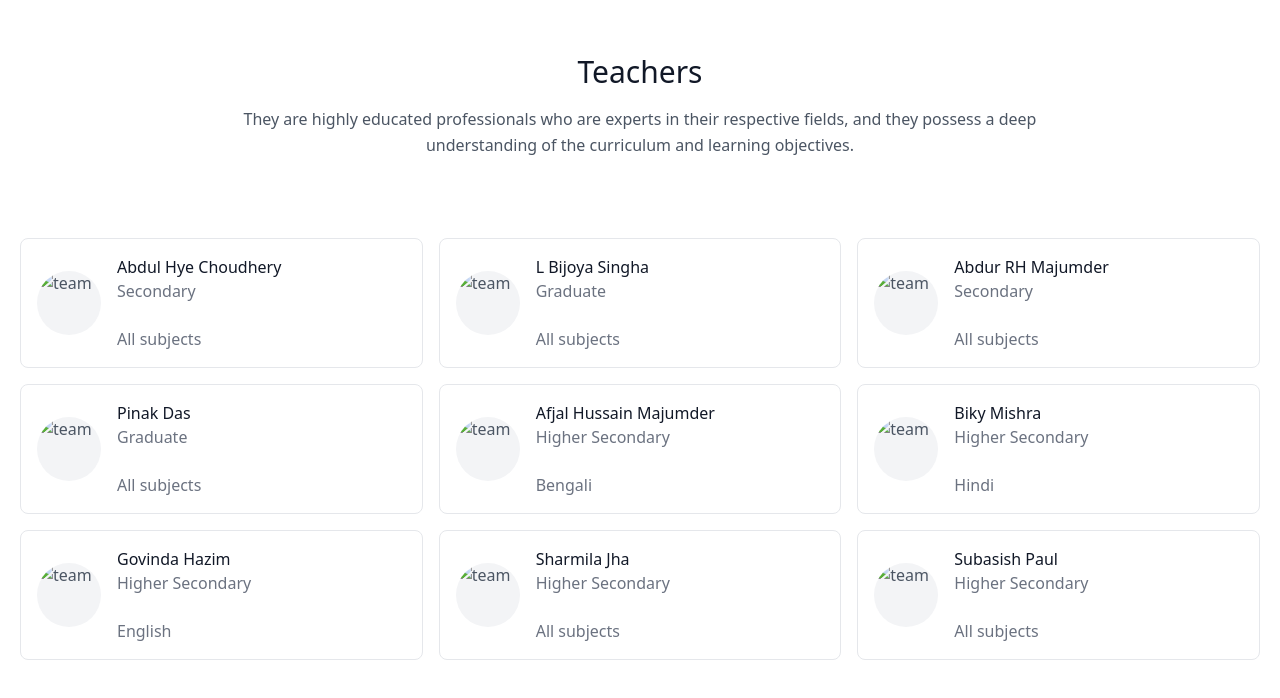
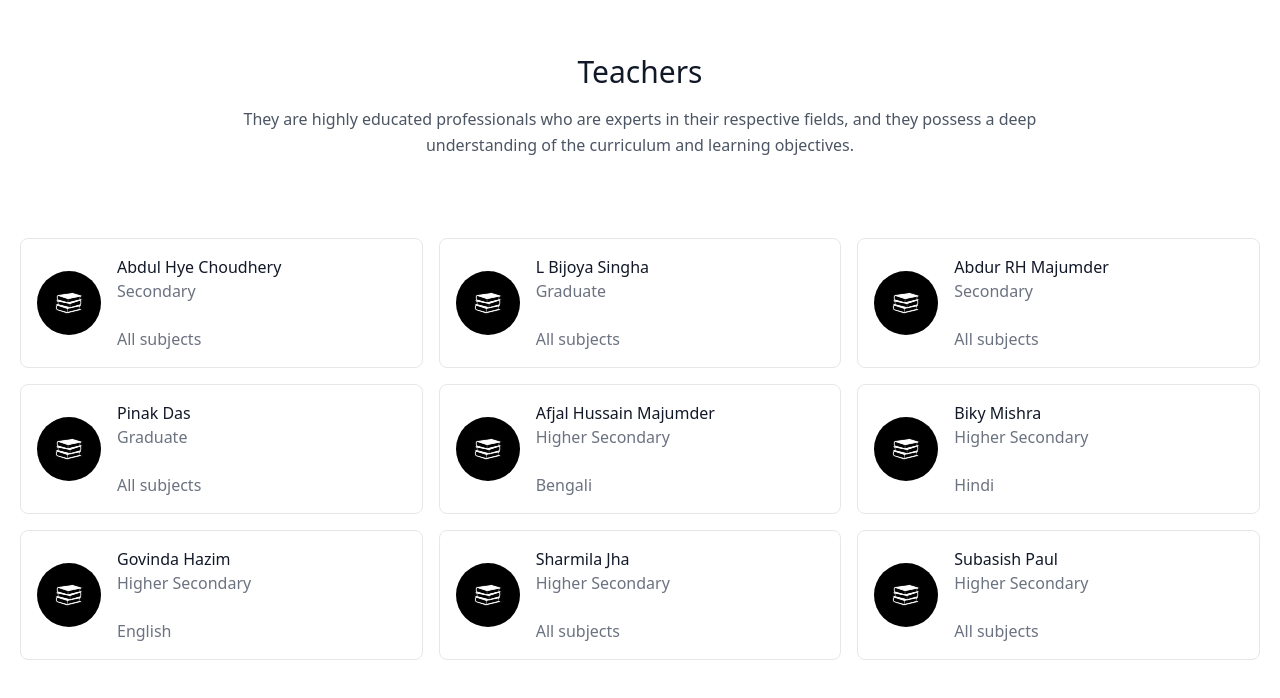
Before and after one commit to kbis0/manipurmaktabschool, a plain HTML site: page index.html in a window 1280 px wide. Shown: the part 1140-1838 px from the top of the page. Drawn offline with nearby package versions, Linux system fonts and the light colour scheme.

Commit message:
Update index.html

```diff
--- a/index.html
+++ b/index.html
@@ -10,7 +10,7 @@
   <header class="text-gray-600 body-font">
   <div class="container mx-auto flex flex-wrap p-5 flex-col md:flex-row items-center">
     <a class="flex title-font font-medium items-center text-gray-900 mb-4 md:mb-0">
-      <img alt="content" class="object-cover object-center h-20 w-20" src="pictures/school logo.png">
+      <img alt="content" class="object-cover object-center h-20 w-20" src="school logo.png">
       <span class="ml-6 text-xl">334 Manipur Maktab</span>
     </a>
     <nav class="md:ml-auto flex flex-wrap items-center text-base justify-center">
@@ -30,7 +30,7 @@
   <div class="container px-5 py-24 mx-auto flex flex-col">
     <div class="lg:w-4/6 mx-auto">
       <div class="rounded-lg h-64 overflow-hidden">
-        <img alt="content" class="object-cover object-center h-full w-full" src="pictures/School.png">
+        <img alt="content" class="object-cover object-center h-full w-full" src="School.png">
       </div>
       <div class="flex flex-col sm:flex-row mt-10">
         <div class="sm:w-1/3 text-center sm:pr-8 sm:py-8">
@@ -62,7 +62,7 @@
     <div class="flex flex-wrap -m-2">
       <div class="p-2 lg:w-1/3 md:w-1/2 w-full">
         <div class="h-full flex items-center border-gray-200 border p-4 rounded-lg">
-          <img alt="team" class="w-16 h-16 bg-gray-100 object-cover object-center flex-shrink-0 rounded-full mr-4" src="pictures/books.jpg">
+          <img alt="team" class="w-16 h-16 bg-gray-100 object-cover object-center flex-shrink-0 rounded-full mr-4" src="books.jpg">
           <div class="flex-grow">
             <h2 class="text-gray-900 title-font font-medium">Abdul Hye Choudhery</h2>
             <p class="text-gray-500">Secondary</p><br>
@@ -73,7 +73,7 @@
       </div>
       <div class="p-2 lg:w-1/3 md:w-1/2 w-full">
         <div class="h-full flex items-center border-gray-200 border p-4 rounded-lg">
-          <img alt="team" class="w-16 h-16 bg-gray-100 object-cover object-center flex-shrink-0 rounded-full mr-4" src="pictures/books.jpg">
+          <img alt="team" class="w-16 h-16 bg-gray-100 object-cover object-center flex-shrink-0 rounded-full mr-4" src="books.jpg">
           <div class="flex-grow">
             <h2 class="text-gray-900 title-font font-medium">L Bijoya Singha</h2>
             <p class="text-gray-500">Graduate</p><br>
@@ -83,7 +83,7 @@
       </div>
       <div class="p-2 lg:w-1/3 md:w-1/2 w-full">
         <div class="h-full flex items-center border-gray-200 border p-4 rounded-lg">
-          <img alt="team" class="w-16 h-16 bg-gray-100 object-cover object-center flex-shrink-0 rounded-full mr-4" src="pictures/books.jpg">
+          <img alt="team" class="w-16 h-16 bg-gray-100 object-cover object-center flex-shrink-0 rounded-full mr-4" src="books.jpg">
           <div class="flex-grow">
             <h2 class="text-gray-900 title-font font-medium">Abdur RH Majumder</h2>
             <p class="text-gray-500">Secondary</p><br>
@@ -93,7 +93,7 @@
       </div>
       <div class="p-2 lg:w-1/3 md:w-1/2 w-full">
         <div class="h-full flex items-center border-gray-200 border p-4 rounded-lg">
-          <img alt="team" class="w-16 h-16 bg-gray-100 object-cover object-center flex-shrink-0 rounded-full mr-4" src="pictures/books.jpg">
+          <img alt="team" class="w-16 h-16 bg-gray-100 object-cover object-center flex-shrink-0 rounded-full mr-4" src="books.jpg">
           <div class="flex-grow">
             <h2 class="text-gray-900 title-font font-medium">Pinak Das</h2>
             <p class="text-gray-500">Graduate</p><br>
@@ -103,7 +103,7 @@
       </div>
       <div class="p-2 lg:w-1/3 md:w-1/2 w-full">
         <div class="h-full flex items-center border-gray-200 border p-4 rounded-lg">
-          <img alt="team" class="w-16 h-16 bg-gray-100 object-cover object-center flex-shrink-0 rounded-full mr-4" src="pictures/books.jpg">
+          <img alt="team" class="w-16 h-16 bg-gray-100 object-cover object-center flex-shrink-0 rounded-full mr-4" src="books.jpg">
           <div class="flex-grow">
             <h2 class="text-gray-900 title-font font-medium">Afjal Hussain Majumder</h2>
             <p class="text-gray-500">Higher Secondary</p><br>
@@ -113,7 +113,7 @@
       </div>
       <div class="p-2 lg:w-1/3 md:w-1/2 w-full">
         <div class="h-full flex items-center border-gray-200 border p-4 rounded-lg">
-          <img alt="team" class="w-16 h-16 bg-gray-100 object-cover object-center flex-shrink-0 rounded-full mr-4" src="pictures/books.jpg">
+          <img alt="team" class="w-16 h-16 bg-gray-100 object-cover object-center flex-shrink-0 rounded-full mr-4" src="books.jpg">
           <div class="flex-grow">
             <h2 class="text-gray-900 title-font font-medium">Biky Mishra</h2>
             <p class="text-gray-500">Higher Secondary</p><br>
@@ -123,7 +123,7 @@
       </div>
       <div class="p-2 lg:w-1/3 md:w-1/2 w-full">
         <div class="h-full flex items-center border-gray-200 border p-4 rounded-lg">
-          <img alt="team" class="w-16 h-16 bg-gray-100 object-cover object-center flex-shrink-0 rounded-full mr-4" src="pictures/books.jpg">
+          <img alt="team" class="w-16 h-16 bg-gray-100 object-cover object-center flex-shrink-0 rounded-full mr-4" src="books.jpg">
           <div class="flex-grow">
             <h2 class="text-gray-900 title-font font-medium">Govinda Hazim</h2>
             <p class="text-gray-500">Higher Secondary</p><br>
@@ -133,7 +133,7 @@
       </div>
       <div class="p-2 lg:w-1/3 md:w-1/2 w-full">
         <div class="h-full flex items-center border-gray-200 border p-4 rounded-lg">
-          <img alt="team" class="w-16 h-16 bg-gray-100 object-cover object-center flex-shrink-0 rounded-full mr-4" src="pictures/books.jpg">
+          <img alt="team" class="w-16 h-16 bg-gray-100 object-cover object-center flex-shrink-0 rounded-full mr-4" src="books.jpg">
           <div class="flex-grow">
             <h2 class="text-gray-900 title-font font-medium">Sharmila Jha</h2>
             <p class="text-gray-500">Higher Secondary</p><br>
@@ -143,7 +143,7 @@
       </div>
       <div class="p-2 lg:w-1/3 md:w-1/2 w-full">
         <div class="h-full flex items-center border-gray-200 border p-4 rounded-lg">
-          <img alt="team" class="w-16 h-16 bg-gray-100 object-cover object-center flex-shrink-0 rounded-full mr-4" src="pictures/books.jpg">
+          <img alt="team" class="w-16 h-16 bg-gray-100 object-cover object-center flex-shrink-0 rounded-full mr-4" src="books.jpg">
           <div class="flex-grow">
             <h2 class="text-gray-900 title-font font-medium">Subasish Paul</h2>
             <p class="text-gray-500">Higher Secondary</p><br>
```
